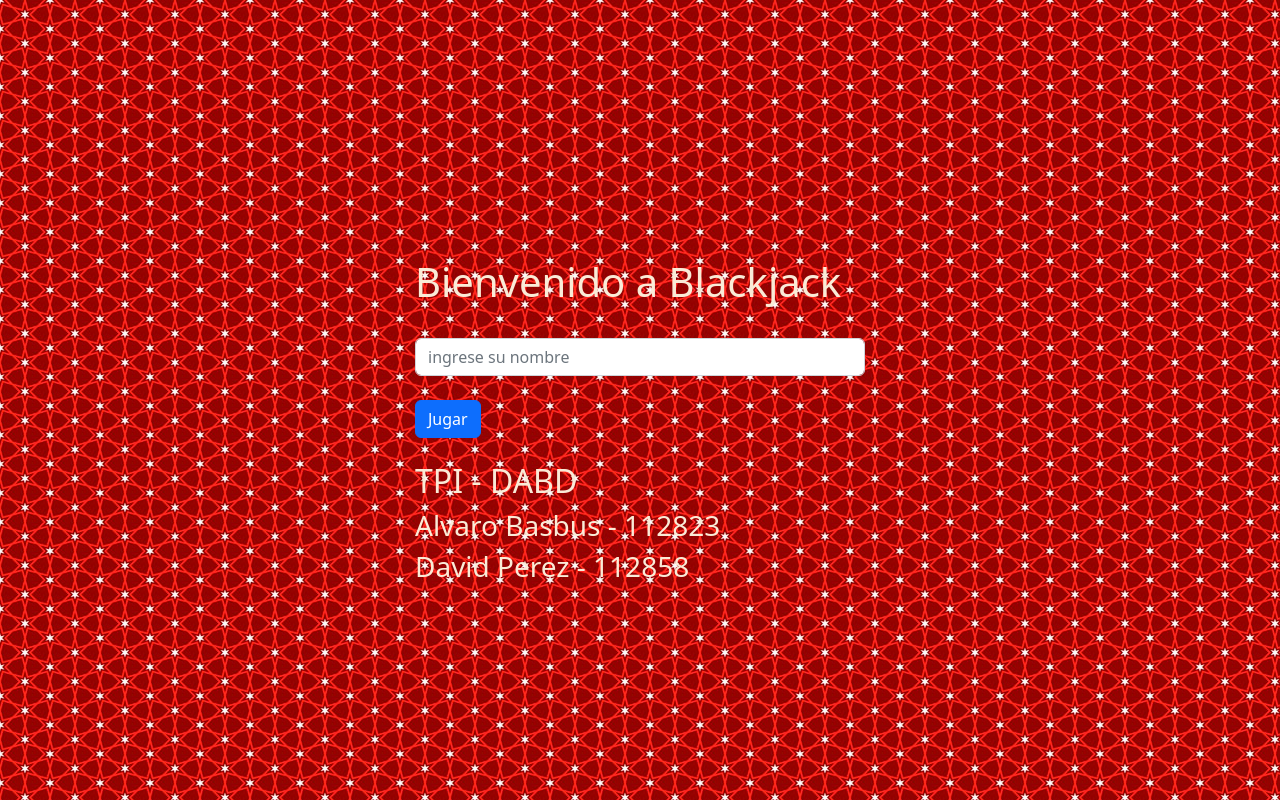
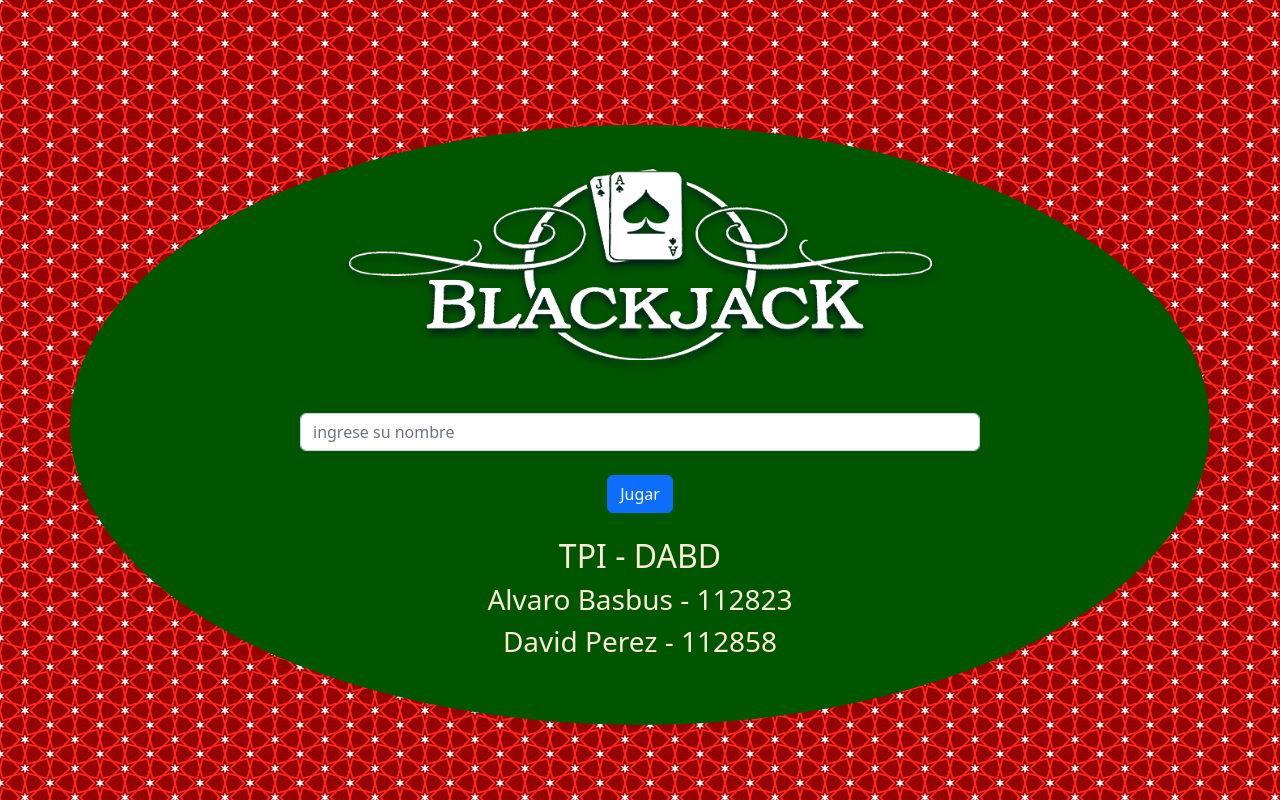
Before and after one commit to dperez112858/BlackJack, an Angular app in the folder TPI_BlackJack/: page / in a window 1280 px wide. Built offline with nearby package versions, Linux system fonts and the light colour scheme.

Commit message:
agrego algunas cosas
Modificaciones esteticas

```diff
--- a/TPI_BlackJack/src/app/app.module.ts
+++ b/TPI_BlackJack/src/app/app.module.ts
@@ -6,6 +6,7 @@ import { AppComponent } from './app.component';
 import { TableroComponent } from './views/tablero/tablero.component';
 import { InicioComponent } from './views/inicio/inicio.component';
 import { PartidaService } from './services/partida.service';
+import { FormsModule } from '@angular/forms';
 
 @NgModule({
   declarations: [
@@ -15,7 +16,8 @@ import { PartidaService } from './services/partida.service';
   ],
   imports: [
     BrowserModule,
-    AppRoutingModule
+    AppRoutingModule,
+    FormsModule
   ],
   providers: [PartidaService],
   bootstrap: [AppComponent]
--- a/TPI_BlackJack/src/app/views/inicio/inicio.component.css
+++ b/TPI_BlackJack/src/app/views/inicio/inicio.component.css
@@ -4,11 +4,26 @@
     justify-content: center;
     min-height: 100vh;
     padding-top: 50px;
+    text-align: center;
   }
-  form {
+  /* form {
       width: 450px;
-    }
+    } */
 
   h1, h2, h3{
       color:antiquewhite;
     }
+
+  .logo{
+    margin: 40px;
+    width: 600px;
+  }
+
+  .oval {
+    width: 1300px;
+    height: 600px;
+    -moz-border-radius: 50%;
+    -webkit-border-radius: 50%;
+    border-radius: 50%;
+    background: #005500;
+}
--- a/TPI_BlackJack/src/app/views/inicio/inicio.component.html
+++ b/TPI_BlackJack/src/app/views/inicio/inicio.component.html
@@ -1,14 +1,15 @@
 <div class="container">
     <div class="centrado">
-    <div class="row">
+        <div class="row oval">
             <div class="col-sm">
             </div>
             <div class="col-sm">
-            <h1>Bienvenido a Blackjack</h1>
+                <img src="../../../assets/media/bj_logo.png" alt="" class="logo">
                 <br>
                 <form>
                     <div>
-                    <input type="text" class="form-control" id="inputJugador" placeholder="ingrese su nombre">
+                        <input type="text" class="form-control" name="nombreJugador" [(ngModel)]="nombreJugador"
+                            id="nombreJugador" placeholder="ingrese su nombre" />{{ nombreJugador }}
                     </div>
                     <br>
                     <button type="submit" class="btn btn-primary" routerLink="juego">Jugar</button>
--- a/TPI_BlackJack/src/app/views/inicio/inicio.component.ts
+++ b/TPI_BlackJack/src/app/views/inicio/inicio.component.ts
@@ -1,4 +1,5 @@
-import { Component, OnInit } from '@angular/core';
+import { Component, Input, OnInit } from '@angular/core';
+
 
 @Component({
   selector: 'app-inicio',
--- a/TPI_BlackJack/src/app/views/tablero/tablero.component.css
+++ b/TPI_BlackJack/src/app/views/tablero/tablero.component.css
@@ -6,25 +6,24 @@
     background-image: url("../../../assets/media/Blackjack_layout.png");
     background-repeat: no-repeat;
     background-position: center top;
-    background-size: 85%;
+    background-size: 75%;
 }
 
 .carta{
-    height: 80px;
+    height: 90px;
     display: inline-block;
+    margin: 2px;
 }
 
 .crupierCarta {
-    margin-top: 25%;
+    margin-top: 30%;
 }
 
 .jugadorCarta{
-    margin-top: 25%
+    margin-top: 5%
 }
 
-
-
-h3{
+h1, h2, h3 {
     color:white;
 }
 
@@ -33,8 +32,13 @@ button{
 }
 
 .marcador{
-    height: 350px;
+    height: 450px;
     border-radius:
     0 0 21px 21px;
     background-color: #005500 !important;
 }
+
+.logo{
+    width: 300px;
+    margin-bottom: 30px;
+}
--- a/TPI_BlackJack/src/app/views/tablero/tablero.component.html
+++ b/TPI_BlackJack/src/app/views/tablero/tablero.component.html
@@ -2,6 +2,8 @@
   <div class="row row-cols-2" style="height: 800px;">
     <div class="col-4 marcador">
       <br>
+      <!--<p><app-inicio>[nombreJugador=]</app-inicio></p>-->
+      <img src="../../../assets/media/bj_logo.png" alt="logo" class="logo">
       <h3>Banca: {{jugador[0].puntos}}</h3>
       <h3>Jugador: {{jugador[1].puntos}}</h3>
       <button class="btn btn-primary" (click)="pedir()" [ngClass]="{disabled : stand}">Pedir</button>
@@ -13,6 +15,7 @@
     <div class="col-8 tablero">
       <div class="row crupierCarta">
         <div class="col">
+          <img src="../../../assets/media/cartas/dorso.png" alt="dorso" class="carta">
           <span *ngFor="let lista of cartas">
             <img src={{lista.direc}} alt="jota" class="carta" *ngIf="lista.jugador==0">
           </span>
```
Also changed, not shown: TPI_BlackJack/src/assets/media/bj_logo.png (added). Lines whose indentation alone changed are shown as unchanged.
